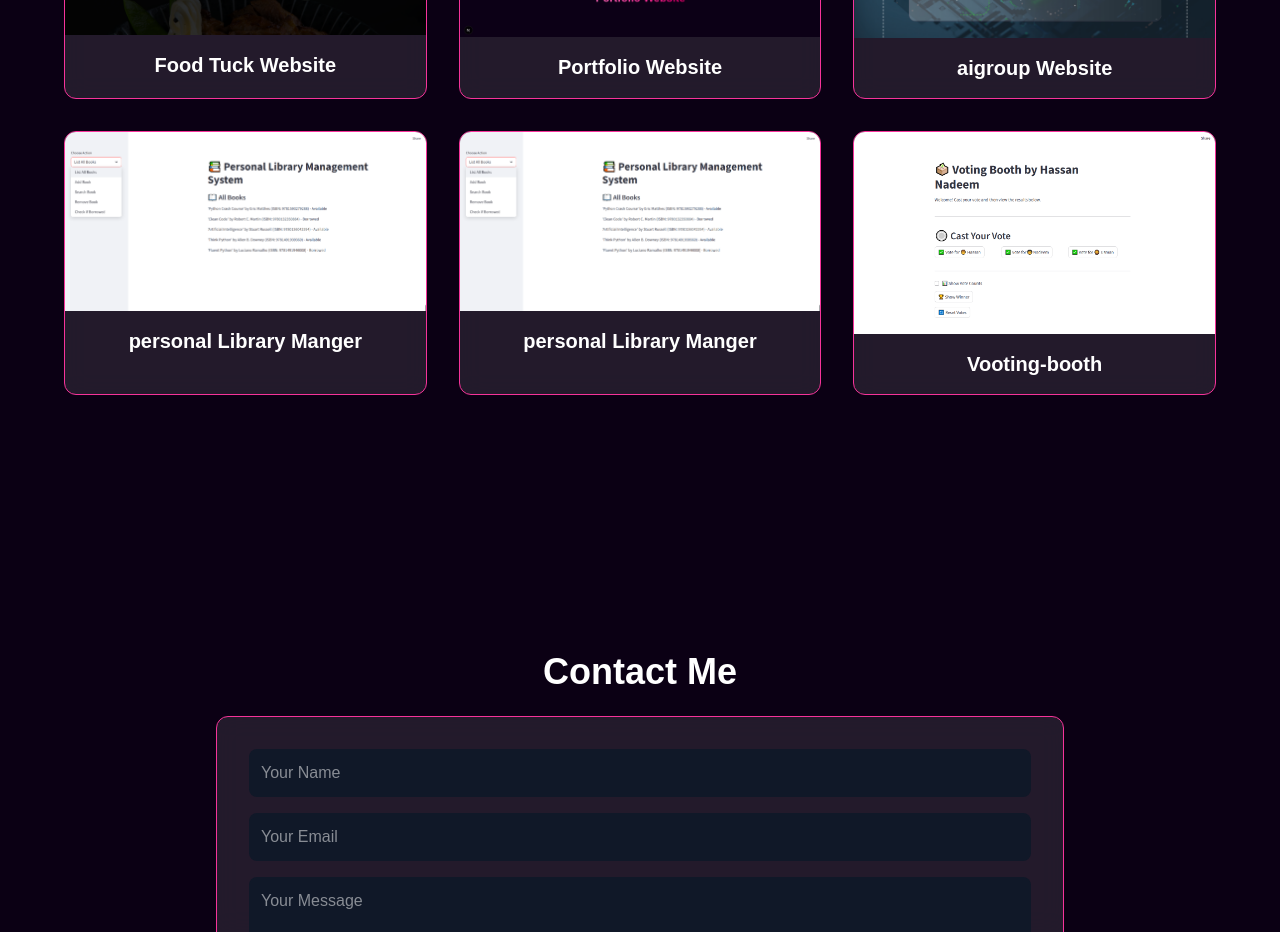
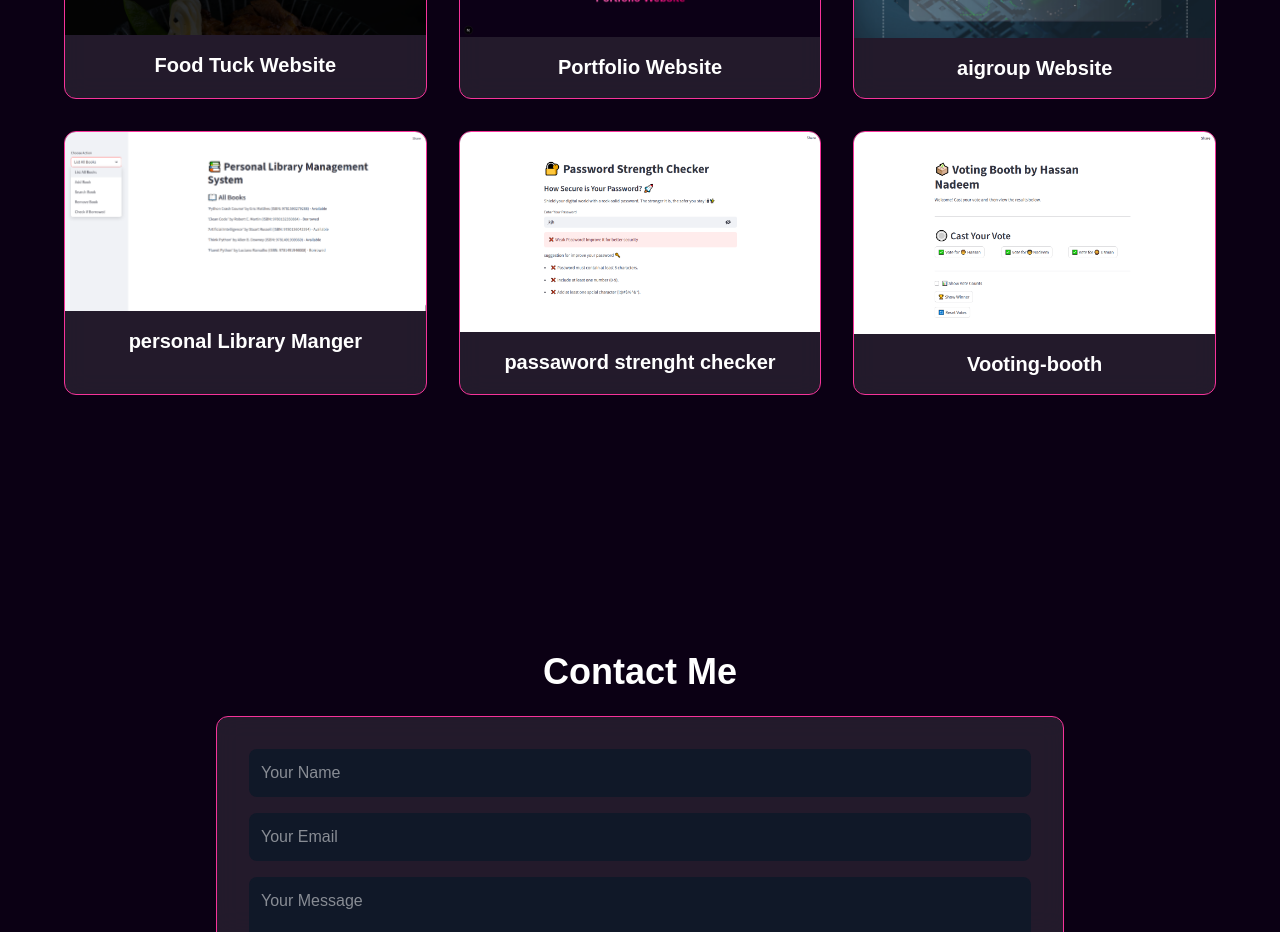
Before and after one commit to hassannadeemansari/Portfolio3, a Next.js app: page / in a window 1280 px wide. Shown: the part 2720-3652 px from the top of the page. Built offline with nearby package versions, Linux system fonts and the light colour scheme.

Commit message:
Update WorkSection.tsx

```diff
--- a/src/Compnents/WorkSection.tsx
+++ b/src/Compnents/WorkSection.tsx
@@ -10,7 +10,7 @@ const projects = [
   { title: "Portfolio Website", img: "/portfolio.PNG" }, // ✅ Added "/" at start
   { title: "aigroup Website", img: "/aigroup.PNG" },
   { title: "personal Library Manger", img: "/library-manager.PNG" },
-  { title: "personal Library Manger", img: "/library-manager.PNG" },
+  { title: "passaword strenght checker", img: "/image.PNG" },
   { title: "Vooting-booth", img: "/booth.PNG" },
 ];
 
```
